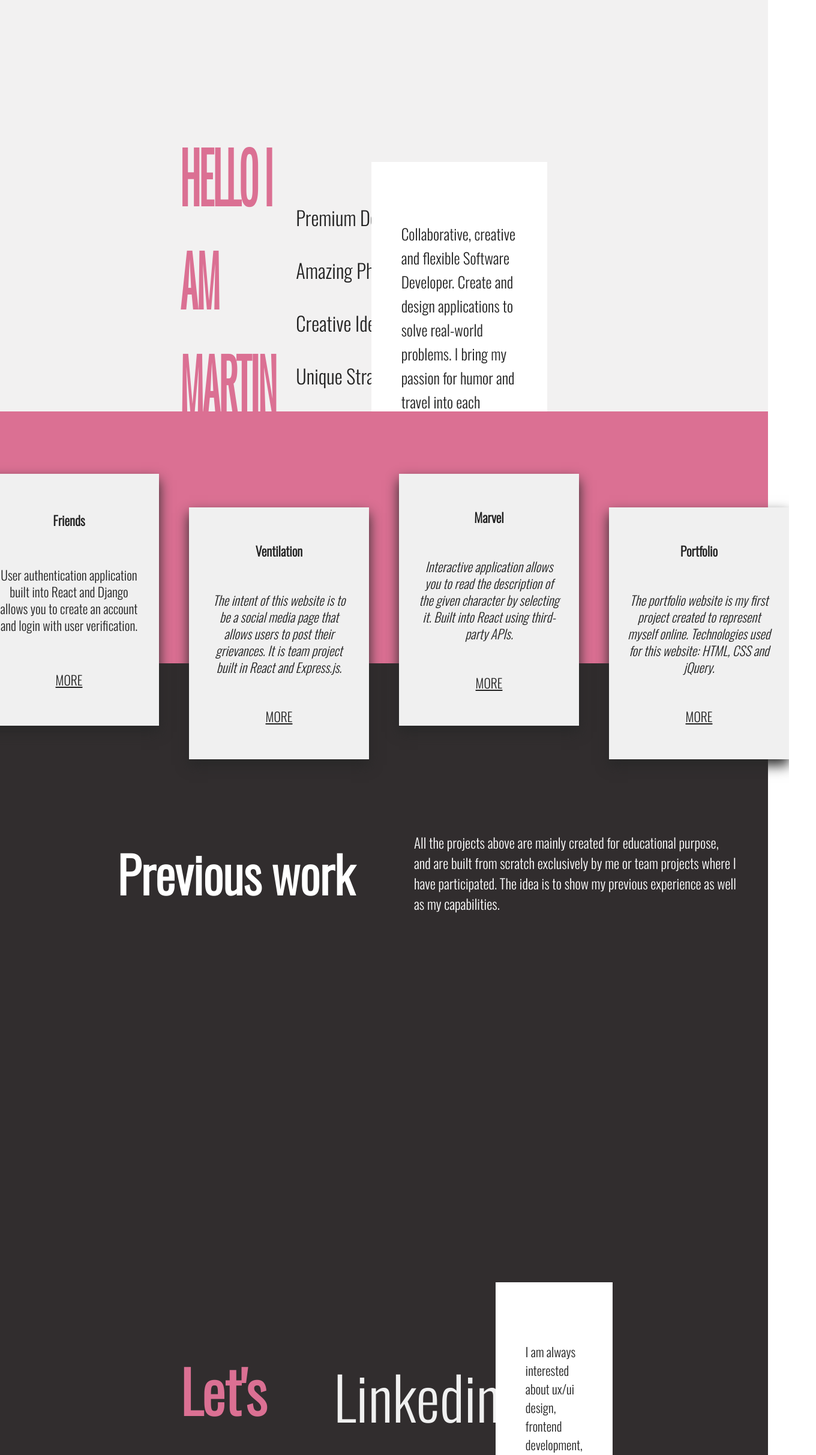
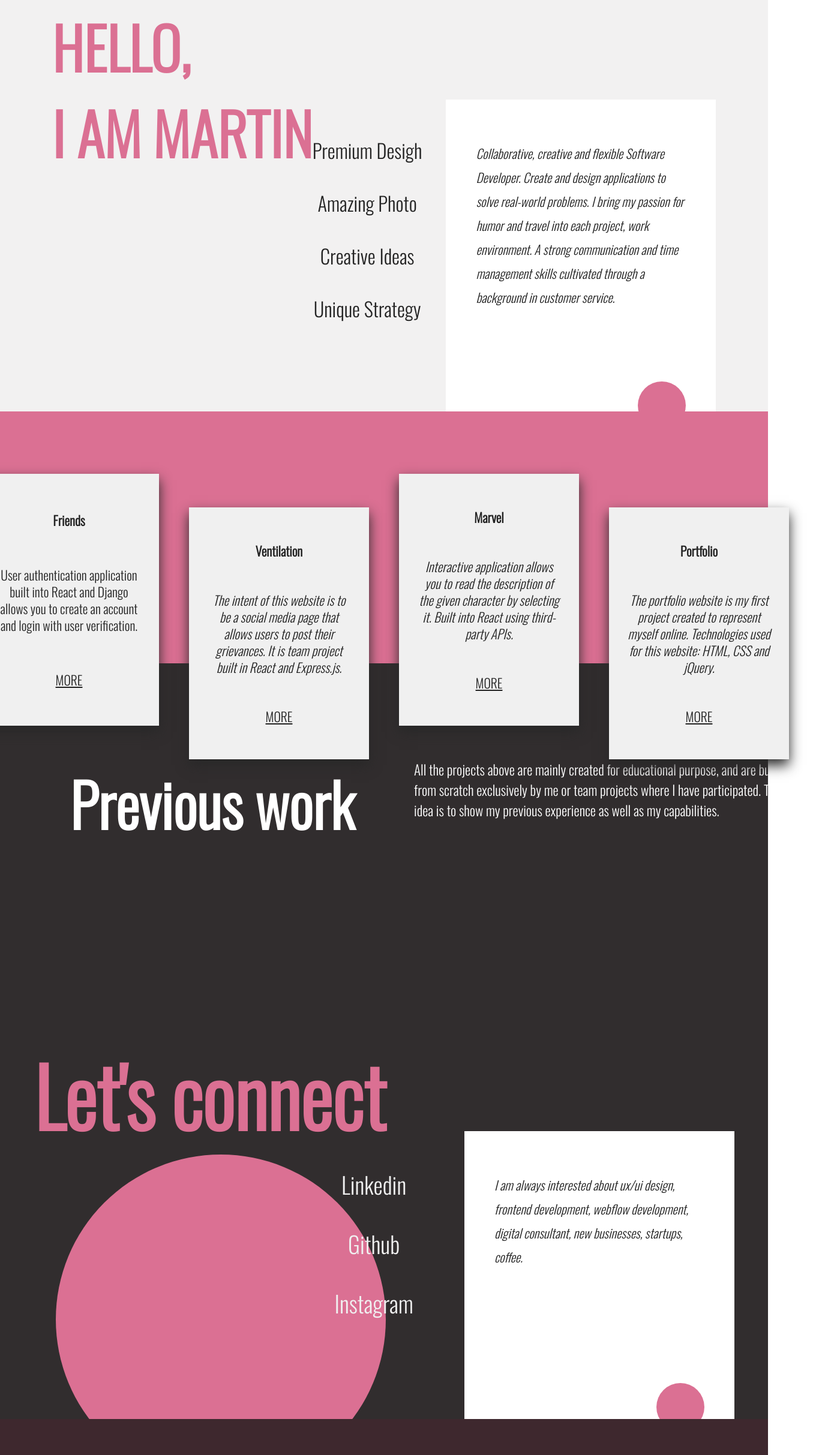
Before and after one commit to martinstojmenovski/Portfolio, a React (Create React App) app: page / in a window 1280 px wide. Shown: the part 1274-3700 px from the top of the page at 60% size, 1360 px wide, since content can reach past the window. Built offline with nearby package versions, Linux system fonts and the light colour scheme.

Commit message:
css design

```diff
--- a/src/Components/About.js
+++ b/src/Components/About.js
@@ -3,20 +3,23 @@ function About({ about }) {
 
     return (
       <div ref={about} className="about">
-            <h1 className='hello'>HELLO I AM MARTIN</h1>
-            <ul>
+
+        <div><h1 className='hello'>HELLO, <br/> I AM MARTIN</h1></div>
+            <div><ul>
               <li>Premium Desigh</li>
               <li>Amazing Photo</li>
               <li>Creative Ideas</li>
               <li>Unique Strategy</li>
-            </ul>
+            </ul></div>
             <div className='aboutme'>
-              <p>Collaborative, creative and flexible Software Developer.
+              <div><p>Collaborative, creative and flexible Software Developer.
               Create and design applications to solve real-world problems.
               I bring my passion for humor and travel into each project, work environment.
               A strong communication and time management skills
-              cultivated through a background in customer service.</p>
-              <div className='dot'></div></div>
+              cultivated through a background in customer service.</p></div>
+              <div className='dot'></div>
+
+              </div>
       </div>
     );
   }
--- a/src/Components/Home.css
+++ b/src/Components/Home.css
@@ -1,96 +1,4 @@
-/* .creative {
-  position: relative;
-  z-index: 997;
-  /* position: absolute;
-  top: 8vh;
-  left: 2ch;
-}
 
-.logo{
-  position: absolute;
-  top:11vh;
-  left: 20px;
-
-}
- .developer{
-  position: absolute;
-
- top:6vh;
-  font-size: 2.8em;
-  -webkit-transform: scale(1, 3);
-  -moz-transform: scale(1, 3);
-  -o-transform: scale(1, 3);
-  transform: scale(1, 3);
-
-
-
-
-
-
-}
-
-.designer{
-   position: absolute;
-
-
-  top: 22vh;
-  -webkit-transform: scale(1, 3);
-  -moz-transform: scale(1, 3);
-  -o-transform: scale(1, 3);
-  transform: scale(1, 3);
-  font-size: 2.8em;
-  background-color: transparent;
-
-
-
-
-}
-
-.and {
-font-size: 0.4em;
- }
-
- .contact{
-  position: absolute;
-  top: 75vh;
-  right:20px;
-  font-size: 2em;
-
-
-
-  display: inline-block;
-  padding: 10px 15px;
-  border-radius: 30px;
-  background-image: linear-gradient(to right, #fab330 50%, #FFCE00 50%, #f9ff43);
-  background-size: 200%;
-  background-position: 0%;
-  transition: 0.4s;
-  color: rgb(0, 0, 0);
-  font-weight: 700;
-  cursor: pointer;
-  border: none;
-
-
-}
-
-
-.contact:hover {
-    background-position: 100% 0%;
-}
-
-.statement{
-  position: absolute;
-  top: 50vh;
-  left: 20px;
-  right: 2ch;
-  font-size: 1.5em;
-
-}  */
-
-/* .homepage{
-  height: 100vh;
-  width: 100ch;
-} ---------------------------------------------------------------------------------*/
 .background{
   position: relative;
   top:10vh;
@@ -104,7 +12,7 @@ font-size: 0.4em;
  .spine{
   position: relative;
   width: 300px;
-  height: 130%;
+  height: 150%;
   background:palevioletred ;
   left: 40%;
   top: 10%;
@@ -121,14 +29,14 @@ font-size: 0.4em;
 .dot{
   position: relative;
   background:palevioletred ;
-  width: 60px;
-  height: 60px;
+  width: 80px;
+  height: 80px;
   border-radius: 100%;
 }
 .front-layout{
   position: relative;
   width: 180%;
-  height: 150%;
+  height: 100%;
   background:rgb(49, 45, 46) ;
   left: 90%;
   padding: 50px;
--- a/src/Components/Project.js
+++ b/src/Components/Project.js
@@ -141,13 +141,13 @@ function Project({ project }) {
 
       </div>
       <div className="descriptions">
-        <h1>Previous work</h1>
-        <p>All the projects above are mainly created for educational purpose,
+        <div><h1>Previous work</h1></div>
+        <div> <p className="describing-work">All the projects above are mainly created for educational purpose,
           and are built from scratch exclusively by me or team projects where
           I have participated. The idea is to show my previous experience as well as
-          my capabilities.
+          my capabilities.</p></div>
 
-        </p>
+
       </div>
     </div>
   );
--- a/src/Components/Skills.js
+++ b/src/Components/Skills.js
@@ -3,22 +3,25 @@ function Skills({ skills }) {
     return (
       <div ref={skills} className="skills">
         <main>
-         <h1>Let's connect</h1>
-         <ul>
+          <div>
+        <h1 >Let's connect</h1>
+         <div className="big-dot"></div>
+         </div>
+         <div ><ul>
             <a href="https://www.linkedin.com/in/martin-stojmenovski-4780b9221/" target="_blank" ><li>Linkedin</li></a>
           <a href="https://github.com/martinstojmenovski?tab=repositories" target="_blank" ><li>Github</li></a>
           <a href="https://www.instagram.com/martin_stojmenovski/" target="_blank"><li>Instagram</li></a>
-          </ul>
-        <p>I am always interested about ux/ui design, frontend development,
+          </ul></div>
+
+            <div className='last-words'>
+              <p>I am always interested about ux/ui design, frontend development,
            webflow development, digital consultant,
             new businesses, startups, coffee.</p>
+              <div className='dot'></div></div>
 
-             {/* <div className="beam"></div> */}
-            {/* <div className="information-card"> */}
 
-            {/* </div> */}
         </main>
-        {/* <div className="_8icz"></div> */}
+
         <footer>
 
 
--- a/src/Components/about.css
+++ b/src/Components/about.css
@@ -1,40 +1,45 @@
+
 .about{
 position: relative;
 display: flex;
-padding: 440px 300px 0 300px ;
-top: auto;
+flex-direction: row;
+ justify-content: center;
 }
 .about h1{
     flex: 1;
-    font-size: 3rem;
-    -webkit-transform: scale(1, 3);
-    -moz-transform: scale(1, 3);
-    -o-transform: scale(1, 3);
-    transform: scale(1, 2);
+    font-size: 5rem;
+    position: relative;
+    top:10vh;
+    text-align: left;
     color: palevioletred;
 }
 .about ul {
-    flex: 1;
     position: relative;
-    top: -15%;
+    top:35vh;
+    text-align: center;
+    padding: 0 40px 0 0;
+
 }
 .about .aboutme{
-    flex: 1;
-    padding: 100px 50px;
-    height: fit-content;
+    padding: 70px 50px 50px 50px;
     background-color: white;
     position: relative;
-    top: -30%;
-    left: -10%;
-    height: 60vh;
+    width: 450px;
+    height: 600px;
+    top: 30vh;
     display: flex;
     flex-direction: column;
     justify-content: space-between;
-    font-size: 1.1rem;
-
+}
+.about .dot{
+    display: flex;
+    align-items: flex-end;
+    margin: auto 0 0 auto;
 }
 .about p{
  line-height: 40px ;
+ font-size: 1.1rem;
+ font-style: italic;
 }
 .about ul li{
     list-style: none;
--- a/src/Components/project.css
+++ b/src/Components/project.css
@@ -1,7 +1,7 @@
 .project-page{
   display: flex;
   flex-direction: column;
-  height: 140vh;
+  height: 110vh;
   width: 100%;
 
 
@@ -86,23 +86,25 @@ background-color: rgb(49, 45, 46);
 
 .descriptions{
   display: flex;
-  align-items: center;
   justify-content: center;
-  /* padding: 250px; */
 }
 
 .descriptions h1{
+  position: relative;
+  top:20vh;
   color: white;
   padding: 0 50px;
-  flex: 1;
   display: flex;
   justify-content: flex-end;
+  width: 720px;
 }
-.descriptions p {
+.descriptions .describing-work {
+  position: relative;
+  top:20vh;
   color: white;
-  flex:1;
   font-size: 1.2rem;
   padding: 0 50px;
+  width: 720px;
 }
 
 
--- a/src/Components/skills.css
+++ b/src/Components/skills.css
@@ -1,49 +1,90 @@
-/*
-.skills{
-    display: grid;
-    grid-template-rows:20% 59% 1% 20%;
-}
-main{
-    grid-row: 2 / 3;
-    padding: 20px;
-    font-size: 1.5em;
-} */
+
+main {
+    height: 100vh;
+    position: relative;
+    display: flex;
+    flex-direction: row;
+    justify-content: center;
+
+    background-color: rgb(49, 45, 46);
 
 
 
-main {
-
-    position: relative;
-    display: flex;
-    padding: 440px 300px 0 300px ;
-    top: auto;
-    width: 100%;
-    height: 100vh;
-    background-color: rgb(49, 45, 46)
 }
 main h1{
-    flex: 1;
-    font-size: 5rem;
-    /* -webkit-transform: scale(1, 3);
-    -moz-transform: scale(1, 3);
-    -o-transform: scale(1, 3);
-    transform: scale(1, 3);  */
+    font-size: 7rem;
     color: palevioletred;
+    position: relative;
+    top:20vh;
+    text-align: left;
 }
-main p{
-    flex: 1;
-    padding: 100px 50px;
-    height: fit-content;
+
+main .last-words{
+
+    padding: 70px 50px 50px 50px;
     background-color: white;
     position: relative;
-    top: -30%;
-    left: -10%;
-    height: 60vh;
+    width: 450px;
+    height: 550px;
+    top: 40vh;
     display: flex;
     flex-direction: column;
     justify-content: space-between;
-    font-size: 1.1rem;
 }
+main .dot{
+    display: flex;
+    align-items: flex-end;
+    margin: auto 0 0 auto;
+}
+.big-dot{
+    position: relative;
+    background:palevioletred ;
+    width: 550px;
+    height: 550px;
+    border-radius: 100%;
+    top:20vh;
+    margin: auto 0 0 auto;
+
+
+}
+.last-words p{
+
+        line-height: 40px ;
+        font-size: 1.1rem;
+        font-style: italic;
+
+}
+main ul li{
+    list-style: none;
+    color: rgb(240, 240, 240);
+    padding: 20px 0;
+    font-size: 2rem;
+}
+main div ul {
+    position: relative;
+    top:45vh;
+    left: -2ch;
+    text-align: center;
+
+}
+
+
+
+
+
+
+
+
+
+
+
+
+
+
+
+
+
+
 
 footer {
     position: relative;
@@ -59,22 +100,22 @@ footer {
     margin: auto;
 }
 
-main ul li{
-    list-style: none;
-    /* padding: 20px 0; */
-    /* font-size: 0.5rem; */
-    color: rgb(240, 240, 240);
-}
+
+
+
+
+
+
+
+
+
+
+
+
 
 main a {
     text-decoration: none;
     transition: 3s;
-
-
-}
-
-main p {
-
 }
 
 main a::after {
--- a/src/index.css
+++ b/src/index.css
@@ -22,6 +22,6 @@
 }
 
 .skills {
-  height: 100vh;
+  /* height: 100vh; */
   width: 100%;
 }
```
